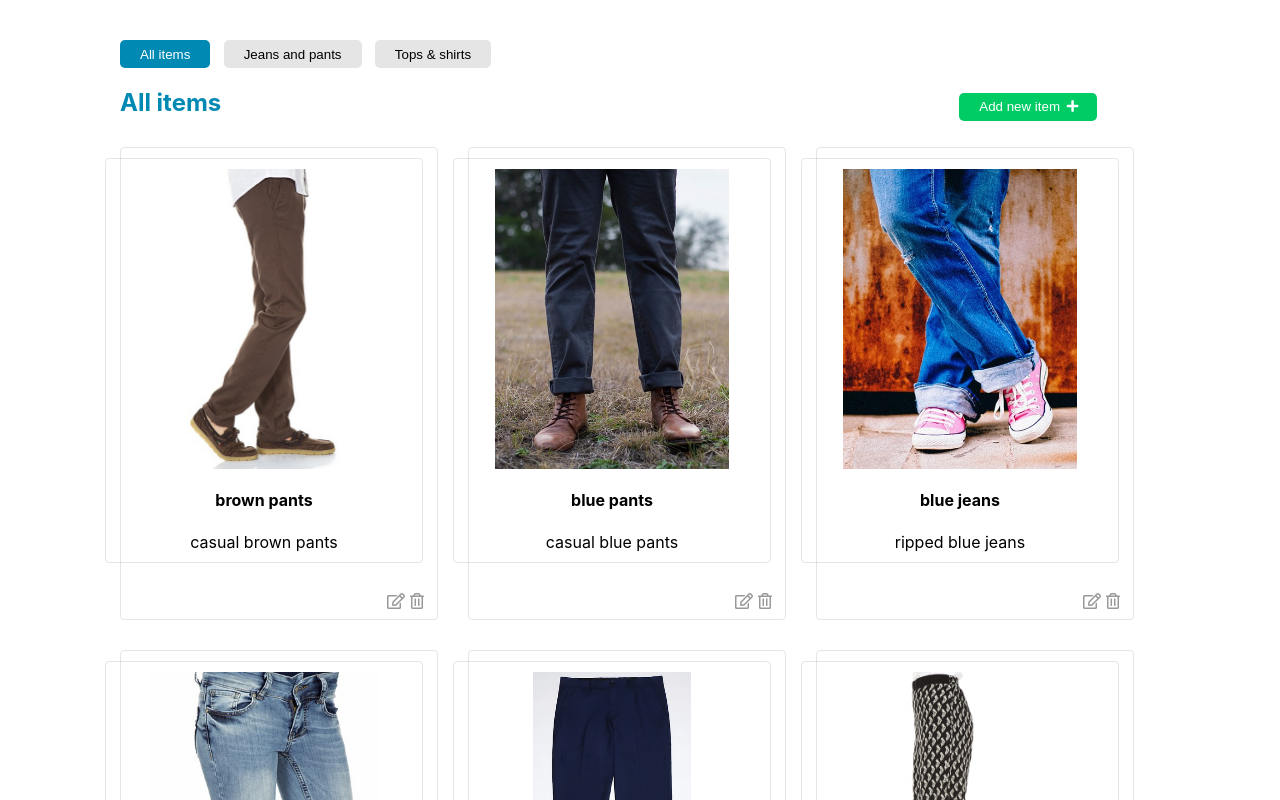
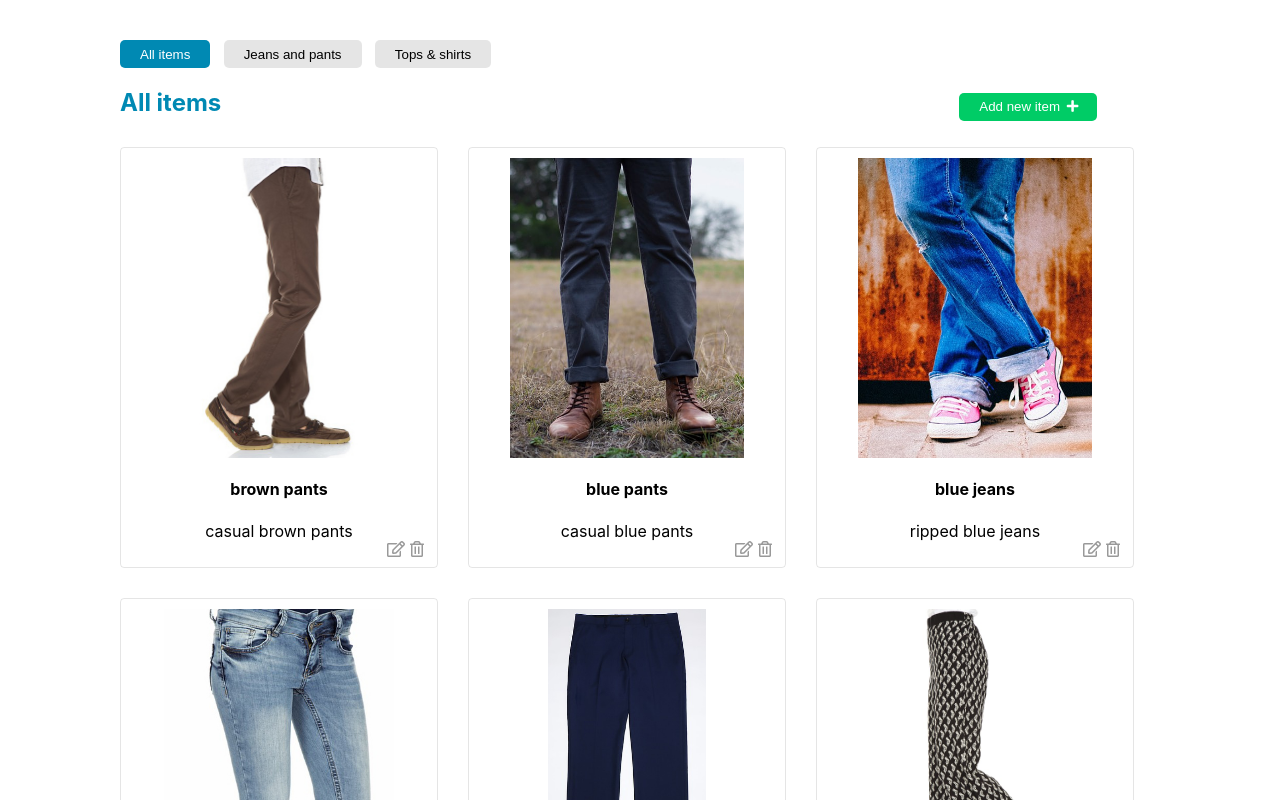
Before and after one commit to glucus/your-style-react, a React (Create React App) app: page / in a window 1280 px wide. Shown: the top 800 px of the page. Built offline with nearby package versions, Linux system fonts and the light colour scheme.

Commit message:
edited edit and add clothes handlers

```diff
--- a/src/components/Card/CardInner/index.jsx
+++ b/src/components/Card/CardInner/index.jsx
@@ -7,13 +7,13 @@ const CardInner = (props) => {
   const { card } = props;
 
   return (
-    <div className="card">
+    <React.Fragment>
         {card && <div className="card-info">
           <img className="thumbnail" src={card.image} alt='' />
           <h4>{card.name}</h4>
           <div>{card.description}</div>
         </div>}
-    </div>
+    </React.Fragment>
   );
 }
 
--- a/src/context.js
+++ b/src/context.js
@@ -63,7 +63,7 @@ const reducer = (state, action) => {
         }
       }
 
-        const updatedClothes = [...state.clothes, {...newItem, id: clothes.length}];
+        const updatedClothes = [{...newItem, id: clothes.length}, ...state.clothes];
         console.log (`new item with id ${clothes.length} added`, updatedClothes);
 
         return {
```
